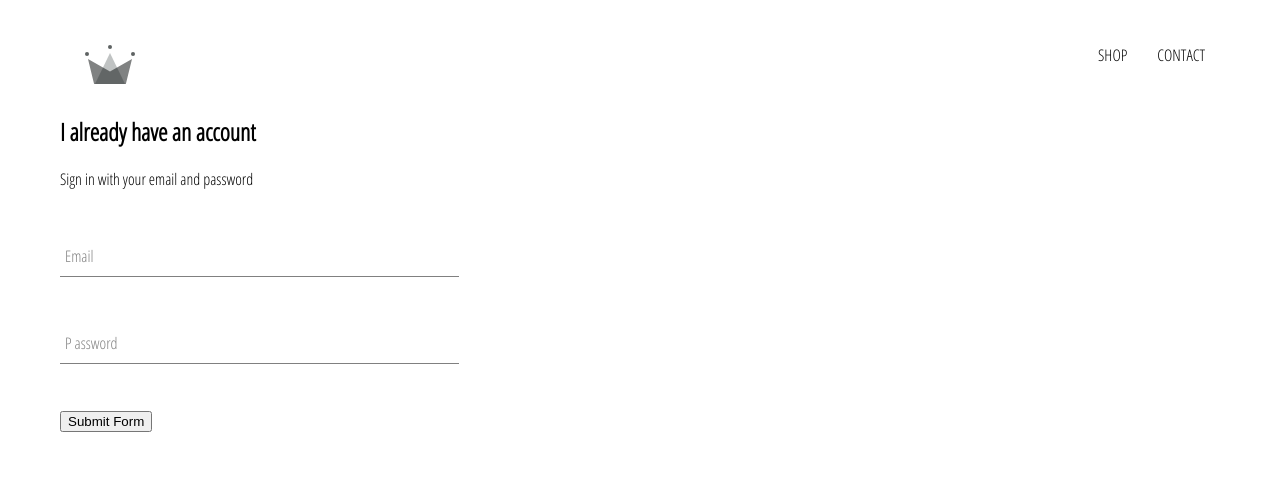
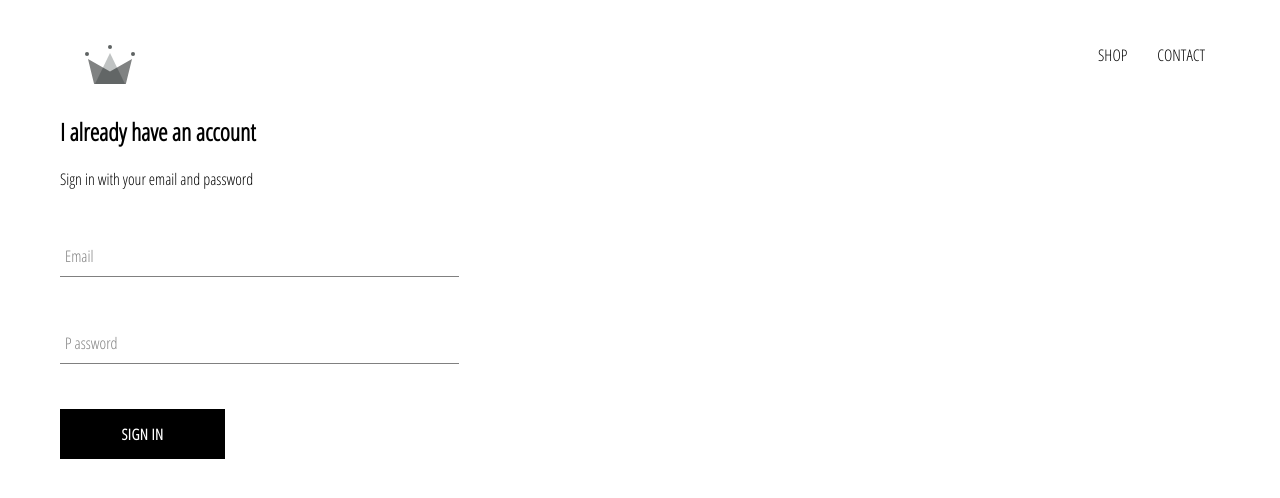
Before and after one commit to mikedobor/delice-clothing, a React (Create React App) app: page /signin in a window 1280 px wide. Shown: the top 498 px of the page. Built offline with nearby package versions, Linux system fonts and the light colour scheme.

Commit message:
Implemented custom button

```diff
--- /dev/null
+++ b/src/components/custom-button/custom-button.component.jsx
@@ -0,0 +1,11 @@
+import React from 'react';
+
+import './custom-button.styles.scss';
+
+const CustomButton = ({ children, ...otherProps }) => (
+    <button className='custom-button' {...otherProps}>
+        {children}
+    </button>
+);
+
+export default CustomButton;
--- /dev/null
+++ b/src/components/custom-button/custom-button.styles.scss
@@ -0,0 +1,22 @@
+.custom-button {
+  min-width: 165px;
+  width: auto;
+  height: 50px;
+  letter-spacing: 0.5px;
+  line-height: 50px;
+  padding: 0 35px 0 35px;
+  font-size: 15px;
+  background-color: black;
+  color: white;
+  text-transform: uppercase;
+  font-family: "Open Sans Condensed";
+  font-weight: bolder;
+  border: none;
+  cursor: pointer;
+
+  &:hover {
+    background-color: white;
+    color: black;
+    border: 1px solid black;
+  }
+}
--- a/src/components/sign-in/sign-in.component.jsx
+++ b/src/components/sign-in/sign-in.component.jsx
@@ -1,5 +1,6 @@
 import React, { Component } from 'react';
 import FormInput from '../form-input/form-input.component';
+import CustomButton from '../custom-button/custom-button.component';
 
 import './sign-in.styles.scss';
 
@@ -35,7 +36,7 @@
                     <FormInput type='email' name='email' value={this.state.email} handleChange={this.handleChange} label='Email' required />
                     <FormInput type='password' name='password' value={this.state.password} handleChange={this.handleChange} label='P assword' required />
 
-                    <input type="submit" value="Submit Form"/>
+                    <CustomButton type="submit" >Sign in</CustomButton>
                 </form>
             </div>
         );
```
Also changed, not shown: 1 other file (tests, documents, lock files or other folders).
